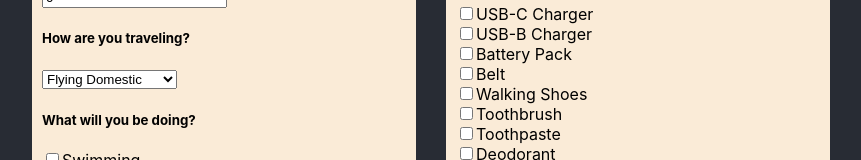
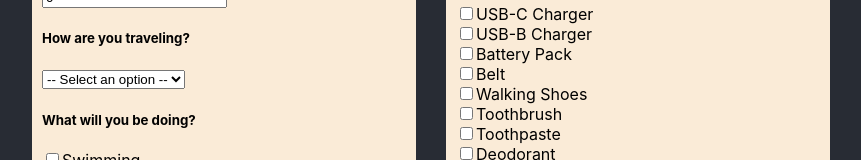
Before and after one commit to HofmaDresu/TravelChecklist, a React (Create React App) app: page / in a window 1280 px wide. Shown: the part 156-316 px from the top of the page, without its empty margins (209-1070 px from the left). Built offline with nearby package versions, Linux system fonts and the light colour scheme; the HTML template or start-up script is replaced by a standard one.

Commit message:
Begin handling single-option changes. Begin prep for multi-item

```diff
--- a/src/App.js
+++ b/src/App.js
@@ -8,24 +8,47 @@ class App extends Component {
     super(props);
 
     const questionData = require("./data.json");
-    const answerDataNumberFields = questionData.filter(qd => qd.type === "number");
 
     const state = {
       questionData,
       answerData: {}
     };
 
-    answerDataNumberFields.forEach(nf =>
-      state.answerData[nf.title] = 0
-    );
+    questionData.forEach(qd => {
+      switch(qd.type) {
+        case "number":
+          state.answerData[qd.title] = 0;
+          break;
+        case "single-option":
+          state.answerData[qd.title] = '-- Select an option --';
+          break;
+        case "multi-option":
+          state.answerData[qd.title] = [];
+          break;
+        default:
+          break;
+      }
+    });
 
     this.state = state;
 
     this.handleUpdateNumber = this.handleUpdateNumber.bind(this);
+    this.handleUpdateSingleOption = this.handleUpdateSingleOption.bind(this);
+    this.handleUpdateMultiOption = this.handleUpdateMultiOption.bind(this);
   }
   handleUpdateNumber(fieldName, number) {
     this.setState((oldState) => ({
       answerData: Object.assign({}, oldState, { [fieldName]: number})
+    }));
+  }
+  handleUpdateSingleOption(fieldName, selectionKey) {
+    this.setState((oldState) => ({
+      answerData: Object.assign({}, oldState, { [fieldName]: selectionKey})
+    }));
+  }
+  handleUpdateMultiOption(fieldName, selectedKeys) {
+    this.setState((oldState) => ({
+      answerData: Object.assign({}, oldState, { [fieldName]: selectedKeys})
     }));
   }
   render() {
@@ -35,6 +58,8 @@ class App extends Component {
           <TravelOptions
             {...this.state}
             onUpdateNumber={this.handleUpdateNumber}
+            onUpdateSingleOption={this.handleUpdateSingleOption}
+            onUpdateMultiOption={this.handleUpdateMultiOption}
           />
           <ChecklistItems {...this.state} />
         </div>
--- a/src/ChecklistItems.js
+++ b/src/ChecklistItems.js
@@ -1,8 +1,29 @@
 import React, { Component } from "react";
+
+function itemToChecklistItem(item) {
+  return item ? (
+    <div key={item}>
+      <input type="checkbox" id={item} />
+      <label htmlFor={item}>{item}</label>
+    </div>
+  ) : null;
+}
 
 class ChecklistItems extends Component {
   render() {
     let checklistItems = [];
+
+    const singleOptionQD = this.props.questionData
+      .filter(qd => qd.type=== "single-option")
+
+    const singleOptionItems = singleOptionQD
+      .flatMap(qd => (qd.options.find(opt => opt.title === this.props.answerData[qd.title]) || {}).checklistItems)
+      .map(itemToChecklistItem);
+
+
+
+        // (qd.options.find(qd => this.props.answerData[qd.title]) || {})["options"]);
+
     const alwaysItems = this.props.questionData
       .find(qd => qd.type === "always")
       .checklistItems.map(item => {
@@ -20,15 +41,10 @@ class ChecklistItems extends Component {
             Math.floor(nightsGone / 3 + 1)
           );
 
-        return (
-          <div key={item}>
-            <input type="checkbox" id={item} />
-            <label htmlFor={item}>{item}</label>
-          </div>
-        );
+        return itemToChecklistItem(item);
       });
 
-    checklistItems = checklistItems.concat(alwaysItems);
+    checklistItems = checklistItems.concat(singleOptionItems).concat(alwaysItems).filter(item => item);
     return (
       <div className="data-container">
         <h3>Checklist</h3>
--- a/src/TravelOptions.js
+++ b/src/TravelOptions.js
@@ -1,6 +1,6 @@
 import React, { Component } from "react";
 
-function getTravelOptionsInput(questionDatum, answerDatum, onUpdateNumber) {
+function getTravelOptionsInput(questionDatum, answerDatum, onUpdateNumber, onUpdateSingle, onUpdateMulti) {
   switch (questionDatum.type) {
     case "number":
       return (
@@ -17,7 +17,11 @@ function getTravelOptionsInput(questionDatum, answerDatum, onUpdateNumber) {
           {opt.title}
         </option>
       ));
-      return <select className="travel-options">{options}</select>;
+      return (
+        <select className="travel-options" value={answerDatum} onChange={e => onUpdateSingle(questionDatum.title, e.target.selectedOptions[0].text)}>
+          <option>-- Select an option --</option>
+          {options}
+        </select>);
     }
     case "multi-option": {
       const options = questionDatum.options.map(opt => (
@@ -37,7 +41,7 @@ export default class TravelOptions extends Component {
   render() {
     const travelOptions = this.props.questionData.map(qd => {
       const matchingAnswerDatum = this.props.answerData[qd.title];
-      const options = getTravelOptionsInput(qd, matchingAnswerDatum, this.props.onUpdateNumber);
+      const options = getTravelOptionsInput(qd, matchingAnswerDatum, this.props.onUpdateNumber, this.props.onUpdateSingleOption, this.props.onUpdateMultiOption);
 
       return (
         <div key={qd.title || qd.type}>
```
